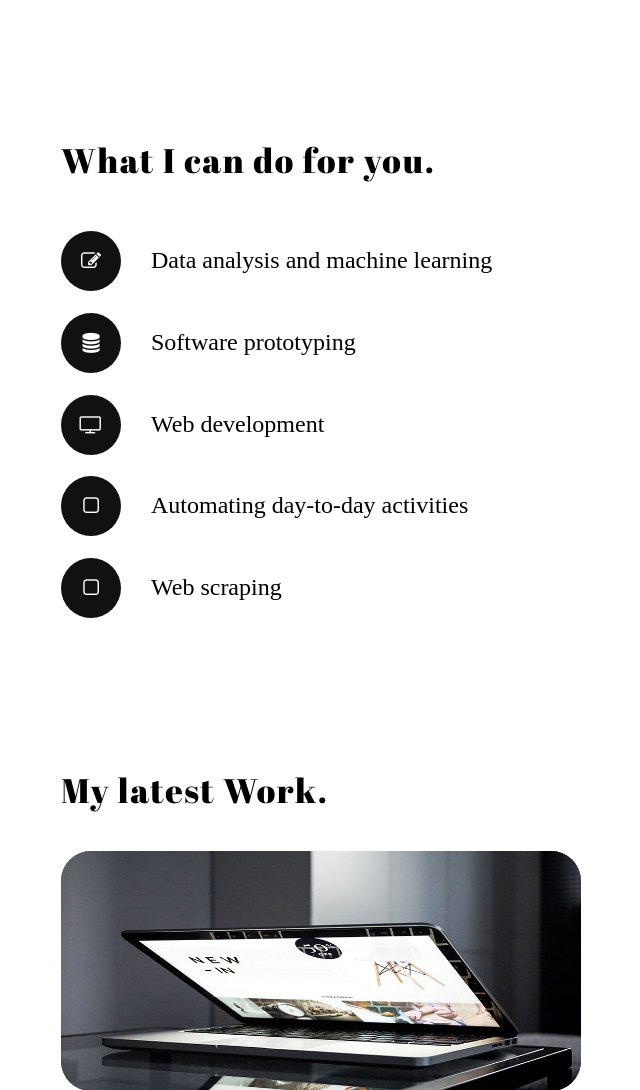
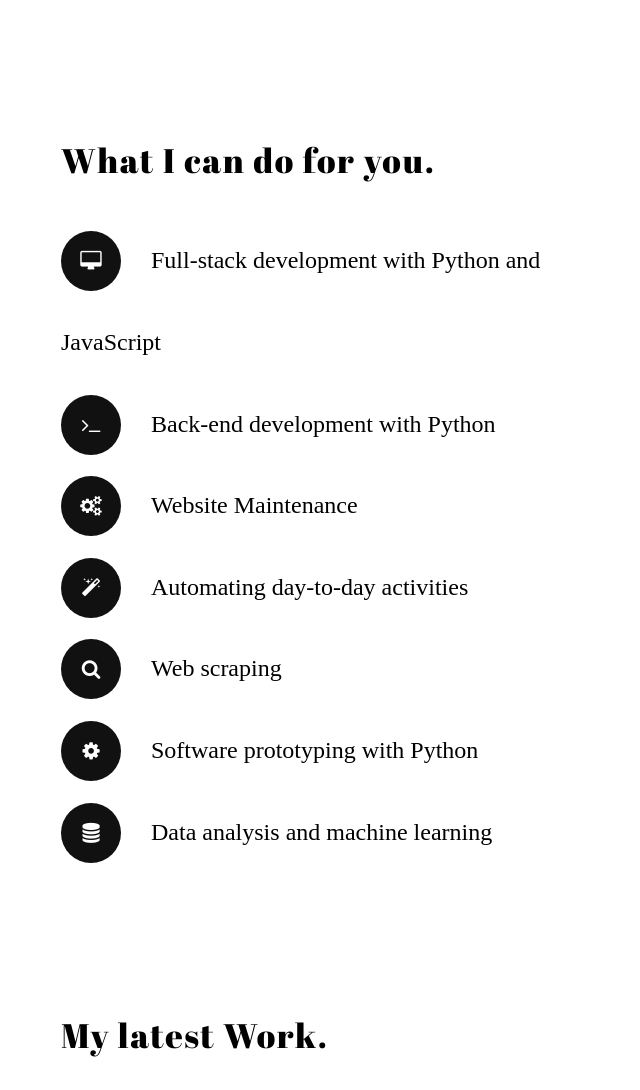
Before and after one commit to Dymirt/pythonanywhere, a Django app: page / in a window 1280 px wide. Shown: the part 1476-2566 px from the top of the page, without its empty margins (639-1279 px from the left). Run offline with Django 3.2, Linux system fonts and the light colour scheme; some libraries are stand-ins or nearby versions; some web fonts are replaced.

Commit message:
icon changes

```diff
--- a/resume/templates/resume/index.html
+++ b/resume/templates/resume/index.html
@@ -145,11 +145,15 @@
                     <h3 class="headline scroll-animated-from-right">What I can do for you.</h3>
                     <!-- SERVICE LIST -->
                     <ul class="services-list">
-                        <li class="scroll-animated-from-right"><i class="fa fa-pencil-square-o" aria-hidden="true"></i>Data analysis and machine learning</li>
-                        <li class="scroll-animated-from-right"><i class="fa fa-database" aria-hidden="true"></i>Software prototyping</li>
-                        <li class="scroll-animated-from-right"><i class="fa fa-television" aria-hidden="true"></i>Web development</li>
-                        <li class="scroll-animated-from-right"><i class="fa fa-square-o" aria-hidden="true"></i>Automating day-to-day activities</li>
-                        <li class="scroll-animated-from-right"><i class="fa fa-square-o" aria-hidden="true"></i>Web scraping</li>
+                        <li class="scroll-animated-from-right"><i class="fa fa-desktop" aria-hidden="true"></i>Full-stack development with Python and JavaScript</li>
+                        <li class="scroll-animated-from-right"><i class="fa fa-terminal" aria-hidden="true"></i>Back-end development with Python</li>
+                        <li class="scroll-animated-from-right"><i class="fa fa-cogs" aria-hidden="true"></i>Website Maintenance</li>
+                        <li class="scroll-animated-from-right"><i class="fa fa-magic" aria-hidden="true"></i>Automating day-to-day activities</li>
+                        <li class="scroll-animated-from-right"><i class="fa fa-search " aria-hidden="true"></i>Web scraping</li>
+                        <li class="scroll-animated-from-right"><i class="fa fa-cog" aria-hidden="true"></i>Software prototyping with Python</li>
+                        <li class="scroll-animated-from-right"><i class="fa fa-database" aria-hidden="true"></i>Data analysis and machine learning</li>
+
+
                     </ul>
                     <!-- /SERVICE LIST -->
 
```
